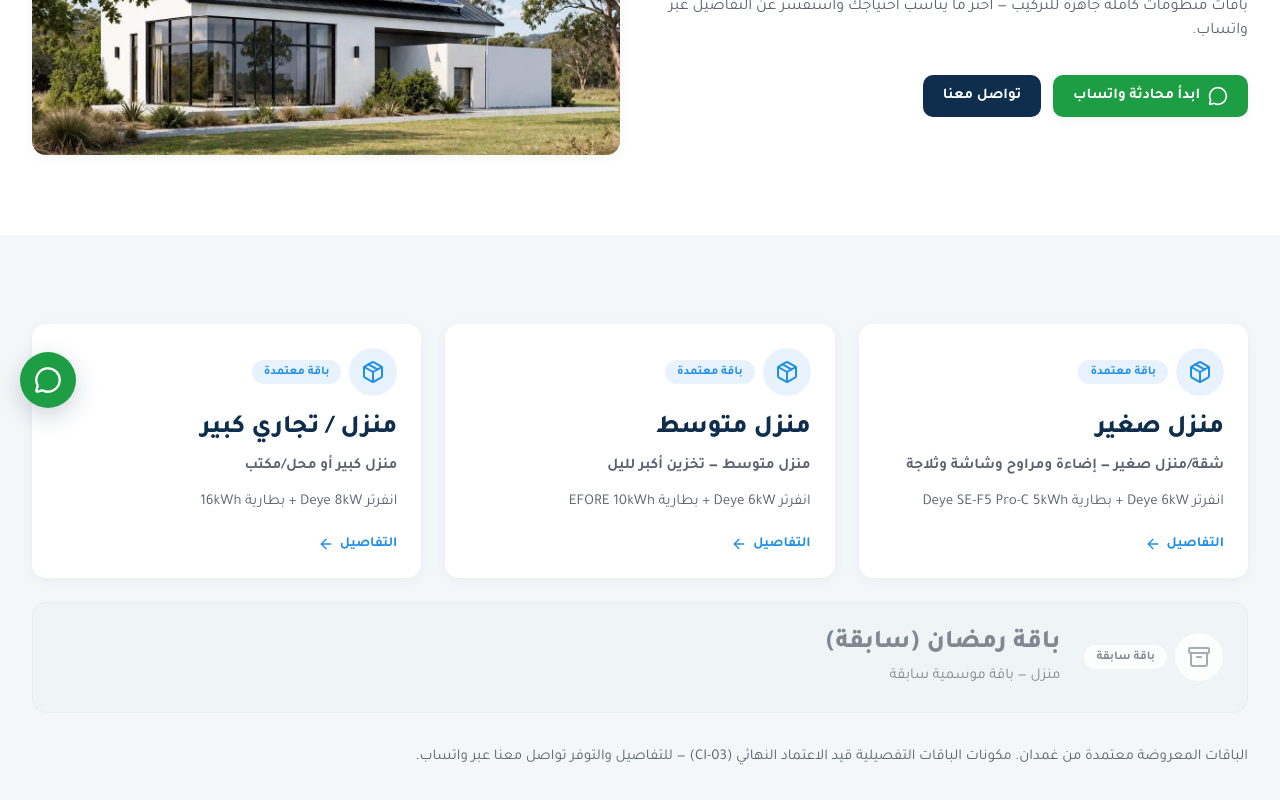
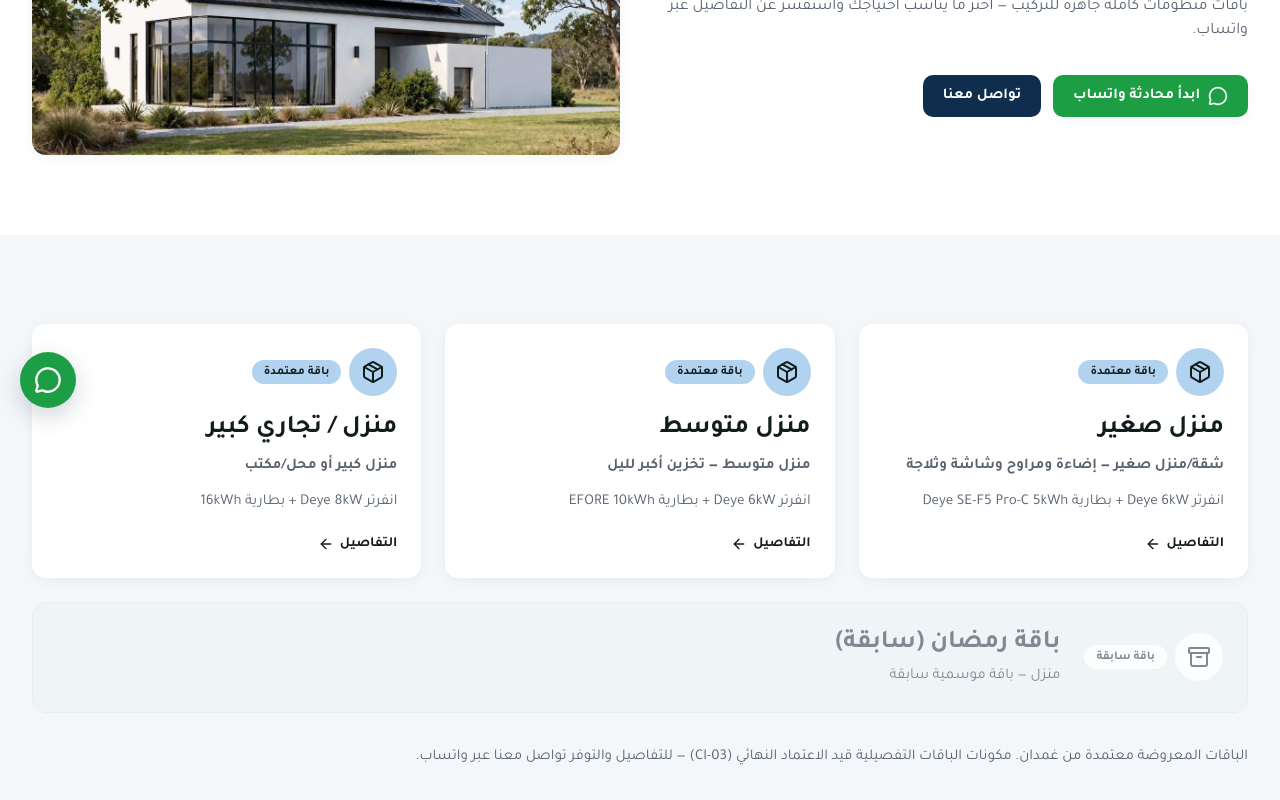
Before and after one commit to ahmedassem123x-web/ghamdan-website, a Next.js app: page /ar/systems in a window 1280 px wide. Shown: the part 372-1172 px from the top of the page. Built offline with nearby package versions, Linux system fonts and the light colour scheme.

Commit message:
v15 B1: update src/app/[locale]/systems/page.tsx

```diff
--- a/src/app/[locale]/systems/page.tsx
+++ b/src/app/[locale]/systems/page.tsx
@@ -3,7 +3,6 @@ import Link from "next/link";
 import { ArrowLeft, Package, Archive } from "lucide-react";
 import Hero from "@/components/Hero";
 import CTABand from "@/components/CTABand";
-import { SectionHeadingL } from "@/components/ui";
 import { pages, bundles } from "@/data";
 import { localizedHref, t } from "@/lib/i18n";
 import { ui } from "@/lib/ui-copy";
@@ -36,19 +35,19 @@ export default async function SystemsPage({ params }: { params: Promise<{ locale
       />
       <section className="section">
         <div className="wrap">
-          <div className="grid gap-6 md:grid-cols-3" data-stagger>
+          <div className="grid gap-6 md:grid-cols-3">
             {confirmed.map((b) => (
               <article key={b.id} className="flex flex-col rounded-card bg-surface p-6 shadow-card transition-all duration-200 hover:-translate-y-1 hover:shadow-card-hover">
                 <div className="flex items-center gap-2">
-                  <div className="flex size-12 items-center justify-center rounded-full bg-accent-soft text-accent">
+                  <div className="flex size-12 items-center justify-center rounded-full bg-sky text-primary-hover">
                     <Package className="size-6" aria-hidden="true" />
                   </div>
-                  <span className="rounded-full bg-accent-soft px-3 py-1 text-xs font-bold text-accent">{t(s.k3, l)}</span>
+                  <span className="rounded-full bg-sky px-3 py-1 text-xs font-bold text-primary-hover">{t(s.k3, l)}</span>
                 </div>
-                <h3 className="mt-4 text-h3 font-extrabold text-primary">{t(b.name, l)}</h3>
+                <h3 className="mt-4 text-h3 font-semibold text-navy">{t(b.name, l)}</h3>
                 <p className="mt-2 text-body-sm font-bold text-text-muted">{t(b.use, l)}</p>
                 <p className="mt-3 flex-1 text-body-sm text-text-muted">{t(b.components, l)}</p>
-                <Link href={localizedHref(l, `/systems/${b.slug}`)} className="mt-5 inline-flex items-center gap-1.5 text-sm font-bold text-accent transition-colors hover:text-accent-strong">
+                <Link href={localizedHref(l, `/systems/${b.slug}`)} className="mt-5 inline-flex items-center gap-1.5 text-sm font-bold text-primary-hover transition-colors hover:text-primary-hover">
                   {ui("cta.details", l)}
                   <ArrowLeft className="size-4 rtl:rotate-0 ltr:rotate-180" aria-hidden="true" />
                 </Link>
@@ -60,13 +59,13 @@ export default async function SystemsPage({ params }: { params: Promise<{ locale
           {archived.map((b) => (
             <article key={b.id} className="mt-6 flex flex-col rounded-card border border-border bg-surface-muted p-6 opacity-75 md:flex-row md:items-center md:gap-6">
               <div className="flex items-center gap-2">
-                <div className="flex size-12 items-center justify-center rounded-full bg-surface text-text-faint">
+                <div className="flex size-12 items-center justify-center rounded-full bg-surface text-text-muted">
                   <Archive className="size-6" aria-hidden="true" />
                 </div>
                 <span className="rounded-full bg-surface px-3 py-1 text-xs font-bold text-text-muted">{t(s.k9, l)}</span>
               </div>
               <div className="mt-4 md:mt-0">
-                <h3 className="text-h3 font-extrabold text-text-muted">{t(b.name, l)}</h3>
+                <h3 className="text-h3 font-semibold text-text-muted">{t(b.name, l)}</h3>
                 <p className="mt-1 text-body-sm text-text-muted">{t(b.use, l)}</p>
               </div>
             </article>
```
